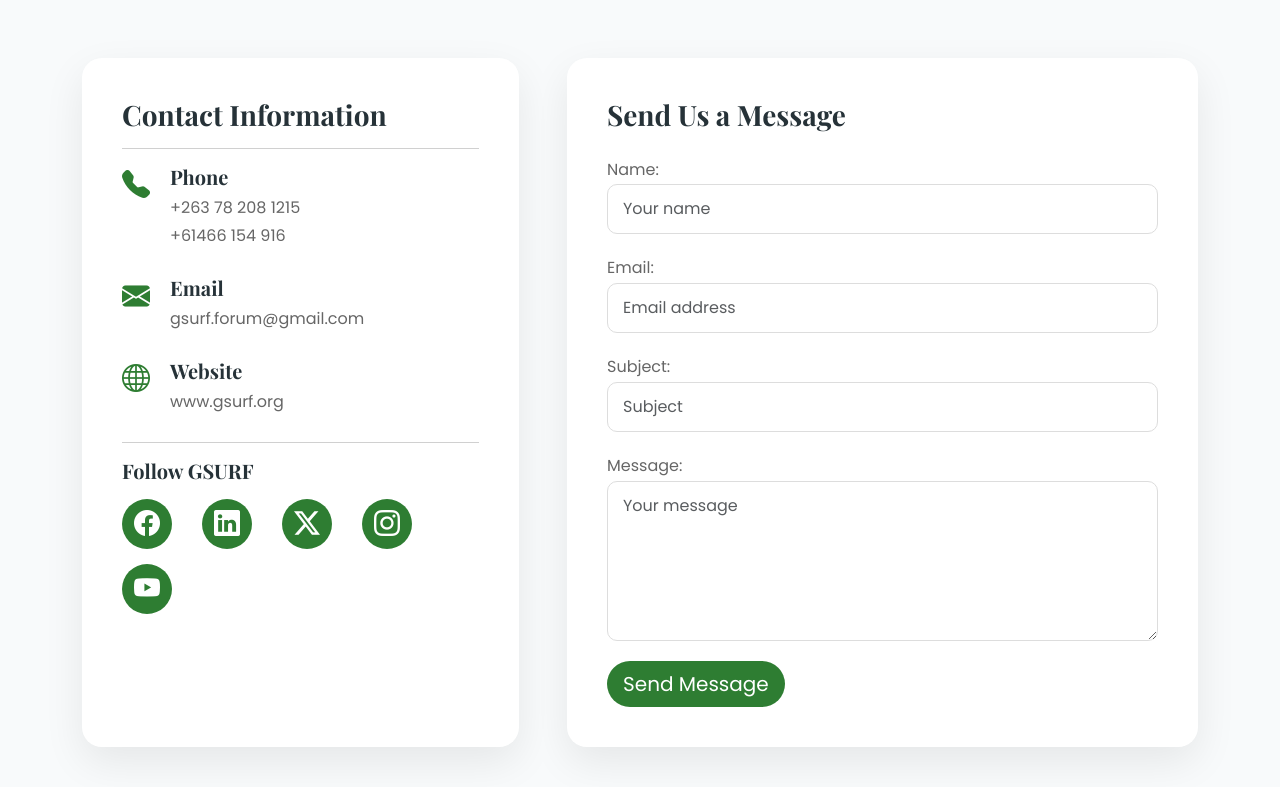
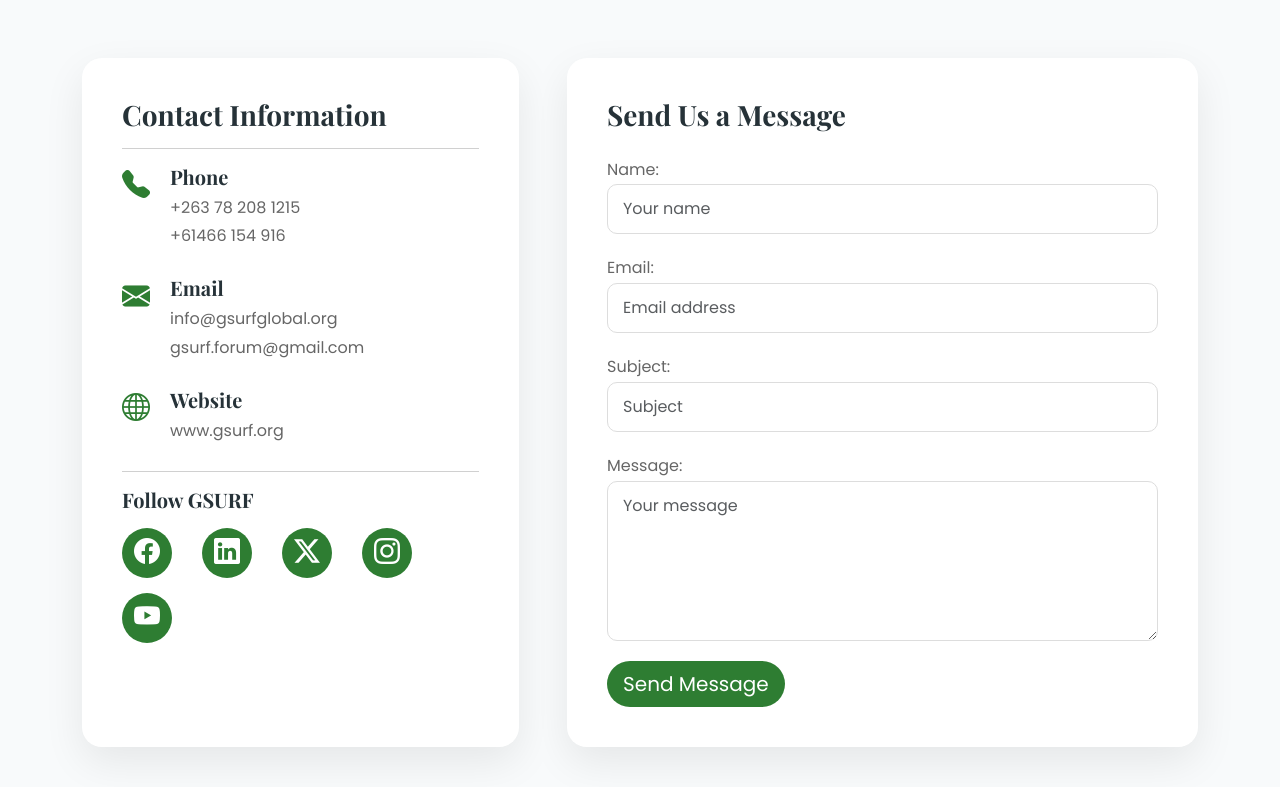
Before and after one commit to madzimai/gsurf-website, a Django app: page /contact/ in a window 1280 px wide. Shown: the part 1108-1895 px from the top of the page. Run offline with Django 5.2, Linux system fonts and the light colour scheme; some libraries are stand-ins or nearby versions.

Commit message:
Add business email to contacts

```diff
--- a/templates/contact.html
+++ b/templates/contact.html
@@ -100,6 +100,7 @@ Contact Information
 <div>
 
 <h5>Email</h5>
+<p>info@gsurfglobal.org</p>
 
 <p>gsurf.forum@gmail.com</p>
 
```
